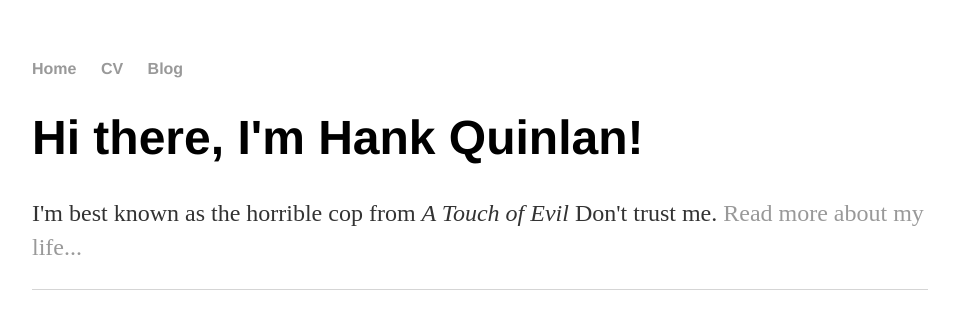
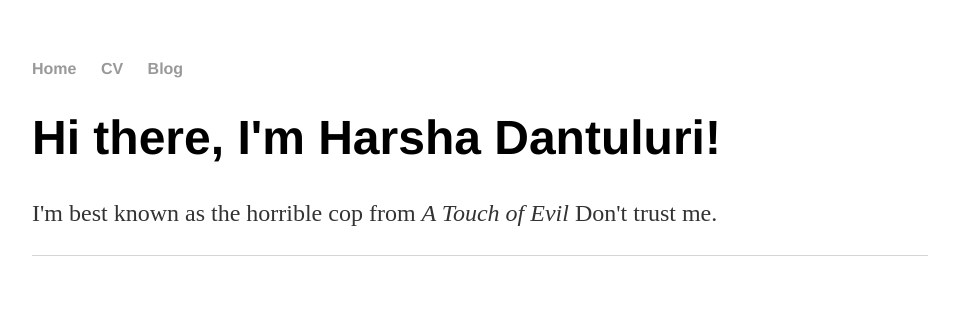
Before and after one commit to TheHarshaD/theHarshaD.github.io, a Jekyll site: the page built from index.html, in a window 1280 px wide. Shown: the top 329 px of the page, without its empty margins (160-1119 px from the left). Built offline with Jekyll 4.4.1, drawn with Linux system fonts in a browser that asks for light colours.

Commit message:
Update index.html

```diff
--- a/index.html
+++ b/index.html
@@ -3,6 +3,6 @@ layout: default
 title: Harsha Dantuluri
 ---
 <div class="blurb">
-	<h1>Hi there, I'm Hank Quinlan!</h1>
-	<p>I'm best known as the horrible cop from <em>A Touch of Evil</em> Don't trust me. <a href="/about">Read more about my life...</a></p>
+	<h1>Hi there, I'm Harsha Dantuluri!</h1>
+	<p>I'm best known as the horrible cop from <em>A Touch of Evil</em> Don't trust me.</p>
 </div><!-- /.blurb -->
```
